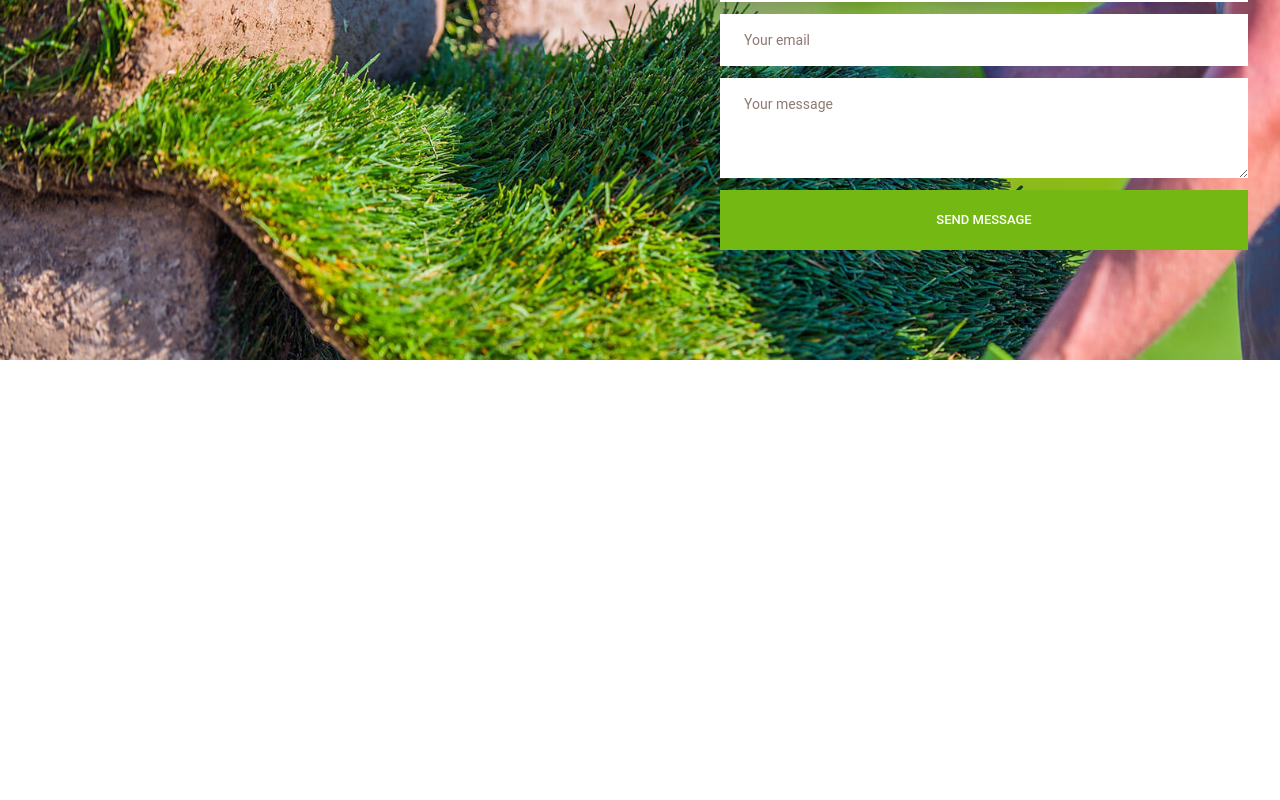
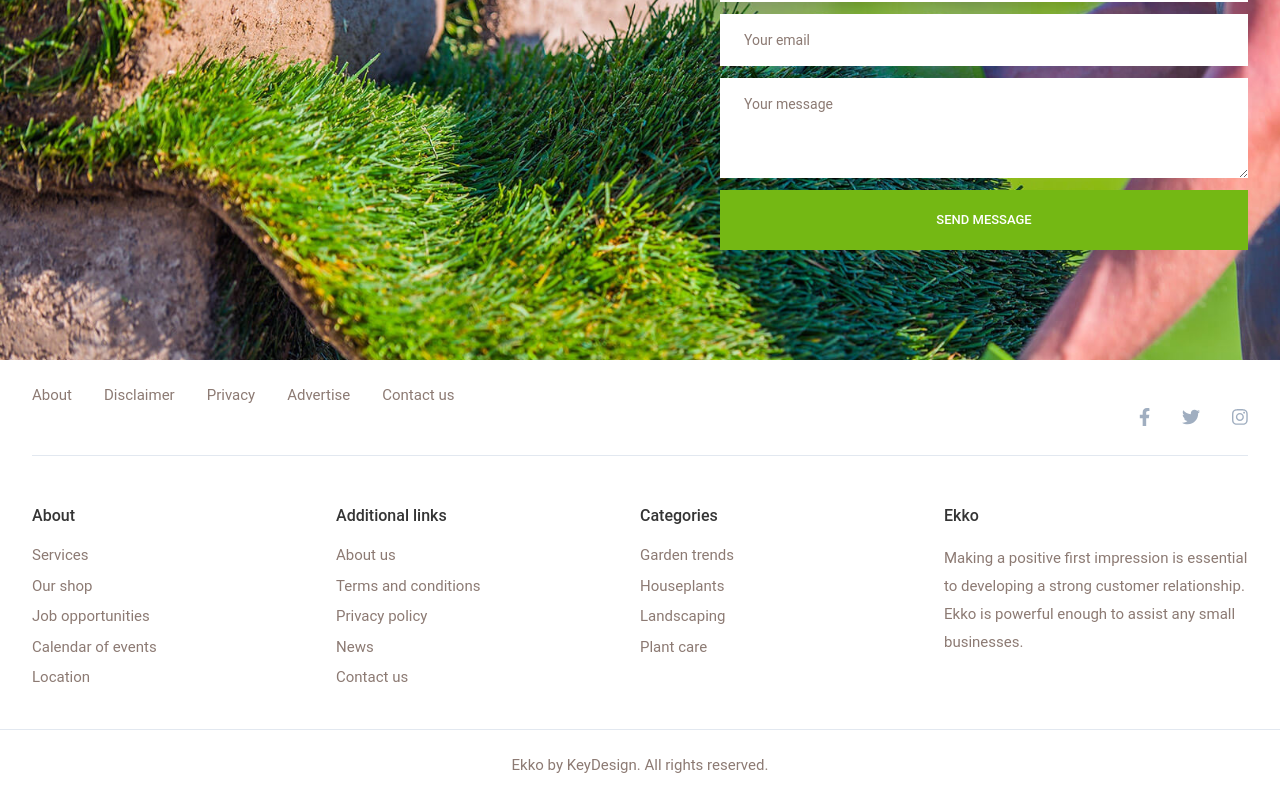
Before and after one commit to kamalahmed/garden-vue, a Vue app: page / in a window 1280 px wide. Shown: the part 10035-10835 px from the top of the page. Before the commit the page ends 10395 px from the top, so only its background shows below. Built offline with nearby package versions, Linux system fonts and the light colour scheme.

Commit message:
completed footer section without dynamic data

```diff
--- a/src/App.vue
+++ b/src/App.vue
@@ -1,6 +1,6 @@
 <template>
   <div id="app">
-    <Header />
+    <HeaderSection />
     <Banner :slides="bannerSlider.slides" :itemPerSlide="bannerSlider.itemPerSlide" />
     <Services :slides="serviceSlider.slides" :itemPerSlide="serviceSlider.itemPerSlide" />
     <About :content="AboutSectionData" />
@@ -11,12 +11,13 @@
     <LatestBlog :content="LatestBlogData" />
     <CallToAction :content="CallToActionData" />
     <Contact />
+    <FooterSection />
   </div>
 </template>
 
 <script>
 import "./assets/css/style.css";
-import Header from "./components/sections/Header.vue";
+import HeaderSection from "./components/sections/HeaderSection.vue";
 import Banner from "./components/sections/Banner.vue";
 import Services from "./components/sections/Services.vue";
 import About from "./components/sections/About.vue";
@@ -27,6 +28,7 @@ import Testimonial from "./components/sections/Testimonial.vue";
 import LatestBlog from "./components/sections/LatestBlog.vue";
 import CallToAction from "./components/sections/CallToAction.vue";
 import Contact from "./components/sections/Contact.vue";
+import FooterSection from "./components/sections/FooterSection.vue";
 
 let bannerSliderSlides = [
   {
@@ -318,7 +320,7 @@ export default {
     };
   },
   components: {
-    Header,
+    HeaderSection,
     Banner,
     Services,
     About,
@@ -329,6 +331,7 @@ export default {
     LatestBlog,
     CallToAction,
     Contact,
+    FooterSection,
   }
 };
 </script>
--- /dev/null
+++ b/src/components/sections/FooterSection.vue
@@ -0,0 +1,89 @@
+<template>
+ <section class="footer-area text-tiny">
+    <div class="container">
+        <div class="footer-top-bar border-b border-gray-300 py-6 mb-12">
+            <div class="lg:flex flex-wrap">
+                <div class="lg:w-9/12 md:w-full">
+                    <div class="footer-menu-container">
+                        <ul class="main-dropdown flex items-center font-normal">
+                            <li><a href="#" class="text-ternary pb-1 mr-8 hover:text-secondary ease-in-out duration-300">About</a></li>
+                            <li><a href="#" class="text-ternary pb-1 mr-8 hover:text-secondary ease-in-out duration-300">Disclaimer</a></li>
+                            <li><a href="#" class="text-ternary pb-1 mr-8 hover:text-secondary ease-in-out duration-300">Privacy</a></li>
+                            <li><a href="#" class="text-ternary pb-1 mr-8 hover:text-secondary ease-in-out duration-300">Advertise</a></li>
+                            <li><a href="#" class="text-ternary pb-1 mr-8 hover:text-secondary ease-in-out duration-300">Contact us</a></li>
+                        </ul>
+                    </div>
+                </div>
+                <div class="lg:w-3/12 md:w-full">
+                    <div class="social-profile">
+                        <ul class="flex items-center lg:justify-end md:justify-start md:pt-5 sm:pt-5">
+                            <li class="text-lg"><a href="#" class="text-gray-500 p-4 hover:text-secondary focus:outline-none ease-in-out duration-300"><font-awesome-icon :icon="['fab', 'facebook-f']" /></a></li>
+                            <li class="text-lg"><a href="#" class="text-gray-500 p-4 hover:text-secondary focus:outline-none ease-in-out duration-300"><font-awesome-icon :icon="['fab', 'twitter']" /></a></li>
+                            <li class="text-lg"><a href="#" class="text-gray-500 p-4 pr-0 hover:text-secondary focus:outline-none ease-in-out duration-300"><font-awesome-icon :icon="['fab', 'instagram']" /></a></li>
+                        </ul>
+                    </div>
+                </div>
+            </div>
+        </div>
+        <!-- end footer top bar -->
+        <div class="footer-bottom-bar text-ternary">
+            <div class="flex flex-wrap">
+                <div class="lg:w-1/4 md:w-1/2 sm:w-full footer-widget mb-8">
+                    <h3 class="text-base font-medium text-primary pb-4">About</h3>
+                    <div class="footer-menu-container">
+                        <ul class="main-dropdown font-normal">
+                            <li><a href="#" class="inline-block mb-2 hover:text-secondary ease-in-out duration-300">Services</a></li>
+                            <li><a href="#" class="inline-block mb-2 hover:text-secondary ease-in-out duration-300">Our shop</a></li>
+                            <li><a href="#" class="inline-block mb-2 hover:text-secondary ease-in-out duration-300">Job opportunities</a></li>
+                            <li><a href="#" class="inline-block mb-2 hover:text-secondary ease-in-out duration-300">Calendar of events</a></li>
+                            <li><a href="#" class="inline-block mb-2 hover:text-secondary ease-in-out duration-300">Location</a></li>
+                        </ul>
+                    </div>
+                </div>
+                <div class="lg:w-1/4 md:w-1/2 sm:w-full footer-widget mb-8">
+                    <h3 class="text-base font-medium text-primary pb-4">Additional links</h3>
+                    <div class="footer-menu-container">
+                        <ul class="main-dropdown font-normal">
+                            <li><a href="#" class="inline-block mb-2 hover:text-secondary ease-in-out duration-300">About us</a></li>
+                            <li><a href="#" class="inline-block mb-2 hover:text-secondary ease-in-out duration-300">Terms and conditions</a></li>
+                            <li><a href="#" class="inline-block mb-2 hover:text-secondary ease-in-out duration-300">Privacy policy</a></li>
+                            <li><a href="#" class="inline-block mb-2 hover:text-secondary ease-in-out duration-300">News</a></li>
+                            <li><a href="#" class="inline-block mb-2 hover:text-secondary ease-in-out duration-300">Contact us</a></li>
+                        </ul>
+                    </div>
+                </div>
+                <div class="lg:w-1/4 md:w-1/2 sm:w-full footer-widget mb-8">
+                    <h3 class="text-base font-medium text-primary pb-4">Categories</h3>
+                    <div class="footer-menu-container">
+                        <ul class="main-dropdown font-normal">
+                            <li><a href="#" class="inline-block mb-2 hover:text-secondary ease-in-out duration-300">Garden trends</a></li>
+                            <li><a href="#" class="inline-block mb-2 hover:text-secondary ease-in-out duration-300">Houseplants</a></li>
+                            <li><a href="#" class="inline-block mb-2 hover:text-secondary ease-in-out duration-300">Landscaping</a></li>
+                            <li><a href="#" class="inline-block mb-2 hover:text-secondary ease-in-out duration-300">Plant care</a></li>
+                        </ul>
+                    </div>
+                </div>
+                <div class="lg:w-1/4 md:w-1/2 sm:w-full footer-widget mb-8">
+                    <h3 class="text-base font-medium text-primary pb-4">Ekko</h3>
+                    <p class="leading-7">Making a positive first impression is essential to developing a strong customer relationship. Ekko is powerful enough to assist any small businesses.</p>
+                </div>
+            </div>
+        </div>
+        <!-- end footer bottom bar -->
+    </div><!-- container -->
+    <div class="footer-copyright border-t border-gray-300 py-6 text-center">
+        <p class="text-ternary">Ekko by KeyDesign. All rights reserved.</p>
+    </div>
+</section>
+</template>
+
+<script>
+export default {
+  name: "FooterSection",
+  props: {
+    content: {
+      type: Object
+    }
+  },
+};
+</script>
--- a/src/components/sections/Header.vue
+++ b/src/components/sections/HeaderSection.vue
@@ -302,6 +302,6 @@
 
 <script>
 export default {
-  name: "Header"
+  name: "HeaderSection"
 };
 </script>
```
